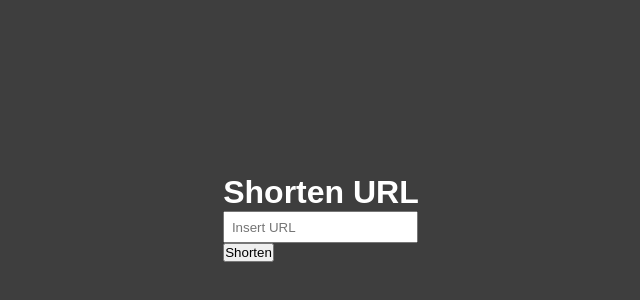
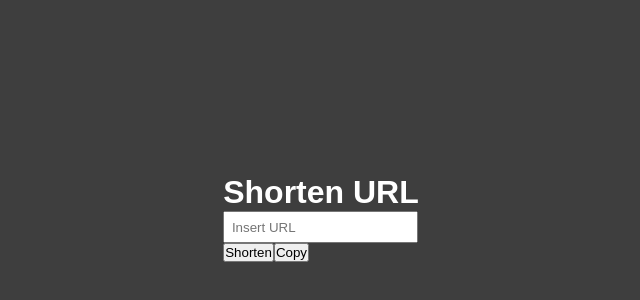
Before and after one commit to ihleonel/shorten-links, a Vue app in the folder frontend/: page / in a window 1280 px wide. Shown: the part 182-482 px from the top of the page, without its empty margins (319-959 px from the left). Built offline with nearby package versions, Linux system fonts and the light colour scheme.

Commit message:
Add: Copy Button

```diff
--- a/frontend/src/App.vue
+++ b/frontend/src/App.vue
@@ -12,6 +12,11 @@ const { data, isLoading, error, shortener } = useShorten()
 const submit = () => {
   shortener('http://localhost:8000/shorter-url', form)
 }
+
+const copy = () => {
+  navigator.clipboard.writeText(data?.shorted)
+}
+
 </script>
 
 <template>
@@ -29,6 +34,12 @@ const submit = () => {
   >
     Shorten
   </button>
+  <button
+    title="Copy"
+    @click="copy"
+  >
+    Copy
+  </button>
   <div class="result">
     <span v-if="isLoading">
       Shortening ...
```
